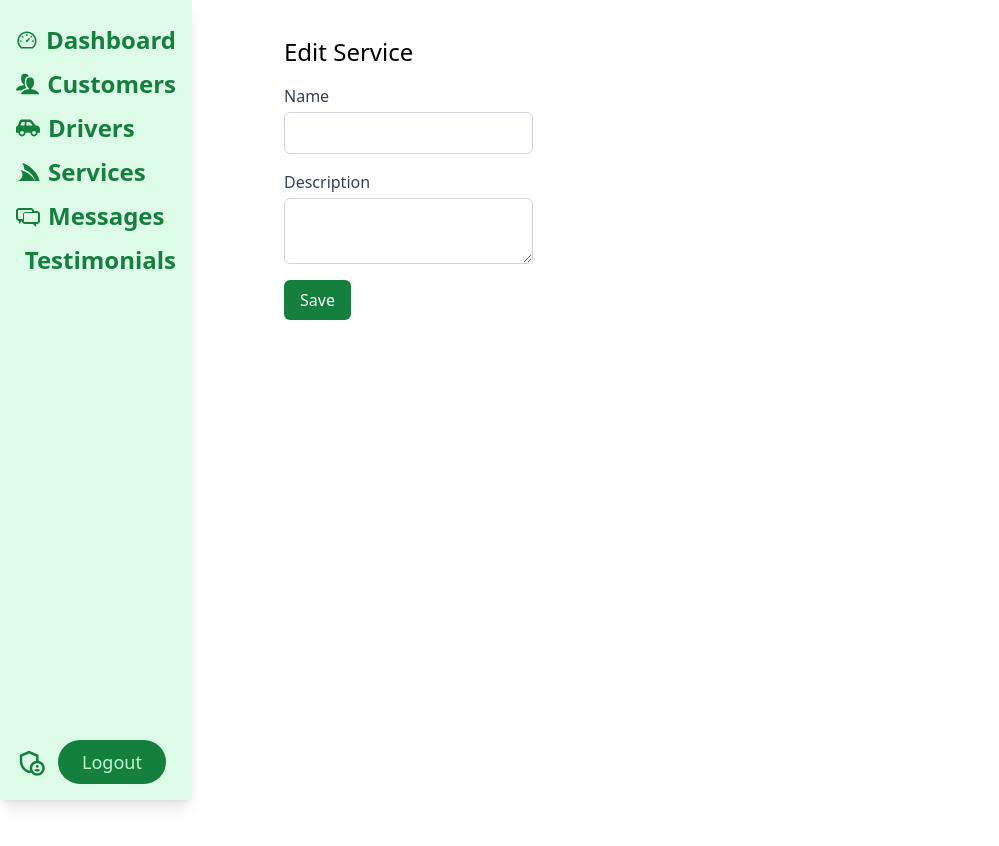
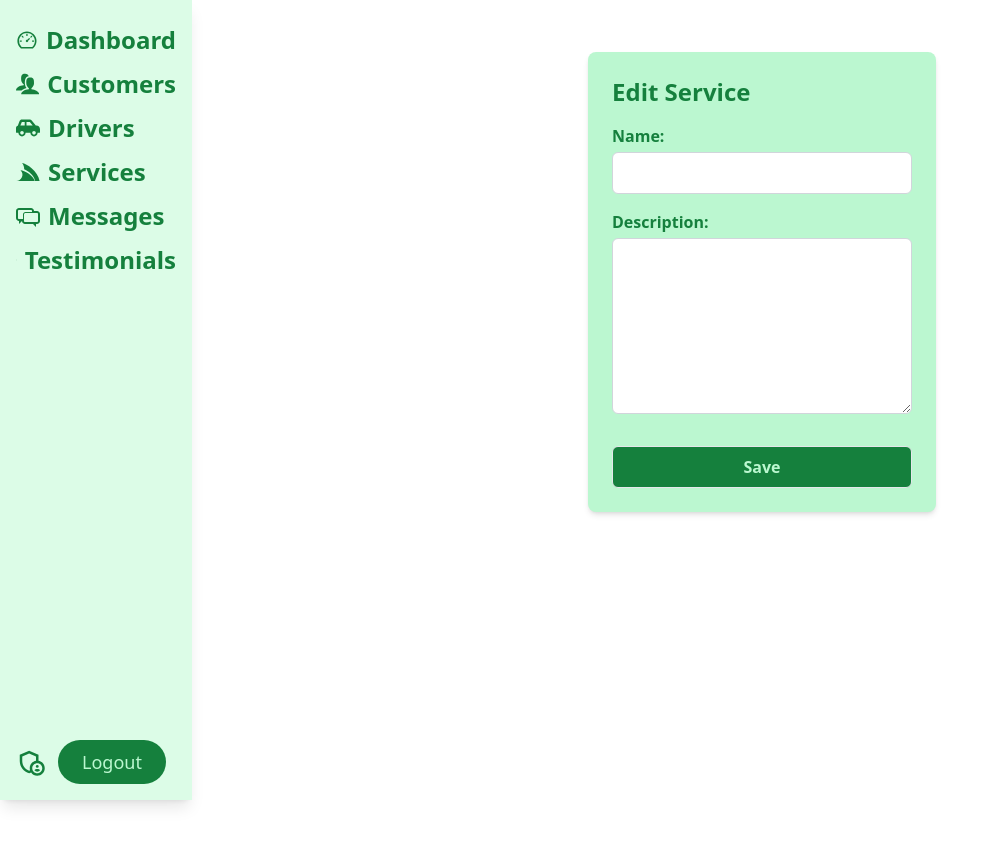
Before and after one commit to AshleyAlpha/SRC, a React (Vite) app: page /Editservice/1 in a window 1280 px wide. Shown: the top 846 px of the page, without its empty margins (0-999 px from the left). Before the commit the page ends 800 px from the top, so only its background shows below. Built offline with nearby package versions, Linux system fonts and the light colour scheme; no server answers.

Commit message:
Services table edited

```diff
--- a/src/Components/Pages/Editservice.jsx
+++ b/src/Components/Pages/Editservice.jsx
@@ -5,8 +5,8 @@ import { useParams, useNavigate } from 'react-router-dom';
 const UpdateService = () => {
   const { id } = useParams();
   const [service, setService] = useState({ name: '', description: '' });
+  const [successMessage, setSuccessMessage] = useState('');
   const navigate = useNavigate();
-
 
   useEffect(() => {
     const fetchService = async () => {
@@ -33,19 +33,27 @@ const UpdateService = () => {
     e.preventDefault();
     try {
       await axios.patch(`https://safety-drive-connect-backend-project-2.onrender.com/api/v1/updateService/${id}`, service);
-
-      navigate('/services');
+      setSuccessMessage('Service successfully updated!');
+      setTimeout(() => {
+        setSuccessMessage('');
+        navigate('/services');
+      }, 2000); // Reset message and navigate after 2 seconds
     } catch (error) {
       console.error('Error updating service:', error);
     }
   };
 
   return (
-    <div className="p-4">
-      <h2 className="text-2xl mb-4">Edit Service</h2>
+    <div className="m-80 container mt-8 p-6 bg-green-200 rounded-lg shadow-md max-w-md">
+      <h2 className="text-2xl mb-4 font-bold text-green-700">Edit Service</h2>
+      {successMessage && (
+        <div className="bg-green-100 border border-green-400 text-green-700 px-4 py-3 rounded relative" role="alert">
+          <span className="block sm:inline">{successMessage}</span>
+        </div>
+      )}
       <form onSubmit={handleSubmit}>
         <div className="mb-4">
-          <label className="block text-gray-700">Name</label>
+          <label className="block text-green-700 font-semibold">Name:</label>
           <input
             type="text"
             name="name"
@@ -55,15 +63,15 @@ const UpdateService = () => {
           />
         </div>
         <div className="mb-4">
-          <label className="block text-gray-700">Description</label>
+          <label className="block text-green-700 font-semibold">Description:</label>
           <textarea
             name="description"
             value={service.description}
             onChange={handleInputChange}
-            className="mt-1 p-2 block w-full border border-gray-300 rounded-md"
+            className="mt-1 p-4 block w-full border h-44 border-gray-300 rounded-md"
           ></textarea>
         </div>
-        <button type="submit" className="bg-green-700 text-white px-4 py-2 rounded-md">Save</button>
+        <button type="submit" className="bg-green-700 text-green-200 font-semibold py-2 px-4 cursor-pointer mt-4 w-full p-2 border rounded-md">Save</button>
       </form>
     </div>
   );
--- a/src/Components/Pages/Services.jsx
+++ b/src/Components/Pages/Services.jsx
@@ -55,18 +55,18 @@ const Services = () => {
       <div className="overflow-x-auto">
         <table className="w-full table-auto mb-4">
           <thead>
-            <tr className="bg-green-700 text-white">
+            <tr className="bg-green-700 text-green-200">
               <th className="py-2">Service</th>
               <th className="py-2">Description</th>
-              <th className="py-2">Actions</th>
+              <th className="py-2 pr-8">Actions</th>
             </tr>
           </thead>
           <tbody>
             {currentServices.map((service) => (
               <tr key={service._id} className="border-t">
-                <td className="py-2">{service.name}</td>
-                <td className="py-2">{service.description}</td>
-                <td className="py-2">
+                <td className="p-8">{service.name}</td>
+                <td className="p-8">{service.description}</td>
+                <td className="p-8">
                   <button onClick={() => handleEdit(service._id)} className="text-[#a3d6a3] mr-2 mb-2 block">Edit</button>
                   <button onClick={() => handleDelete(service._id)} className="text-green-700 block">Delete</button>
                 </td>
--- a/src/Pages/Contact.jsx
+++ b/src/Pages/Contact.jsx
@@ -41,7 +41,7 @@ const Contact = () => {
 
     if (validateForm()) {
       try {
-        const response = await fetch("https://safety-drive-connect-backend-project-2.onrender.com/createReachout", {
+        const response = await fetch("https://safety-drive-connect-backend-project-2.onrender.com/api/v1/createReachout", {
           method: "POST",
           headers: {
             "Content-Type": "application/json",
--- a/src/Pages/SignUp.jsx
+++ b/src/Pages/SignUp.jsx
@@ -72,7 +72,7 @@ const SignUp = () => {
     if (validateForm() === true) {
       await axios({
         method: "POST",
-        url: "https://safety-drive-connect-backend-project-2.onrender.com/api/signup",
+        url: "https://safety-drive-connect-backend-project-2.onrender.com/api/v1/signup",
         data: {
           userName: userName,
           email: email,
```
